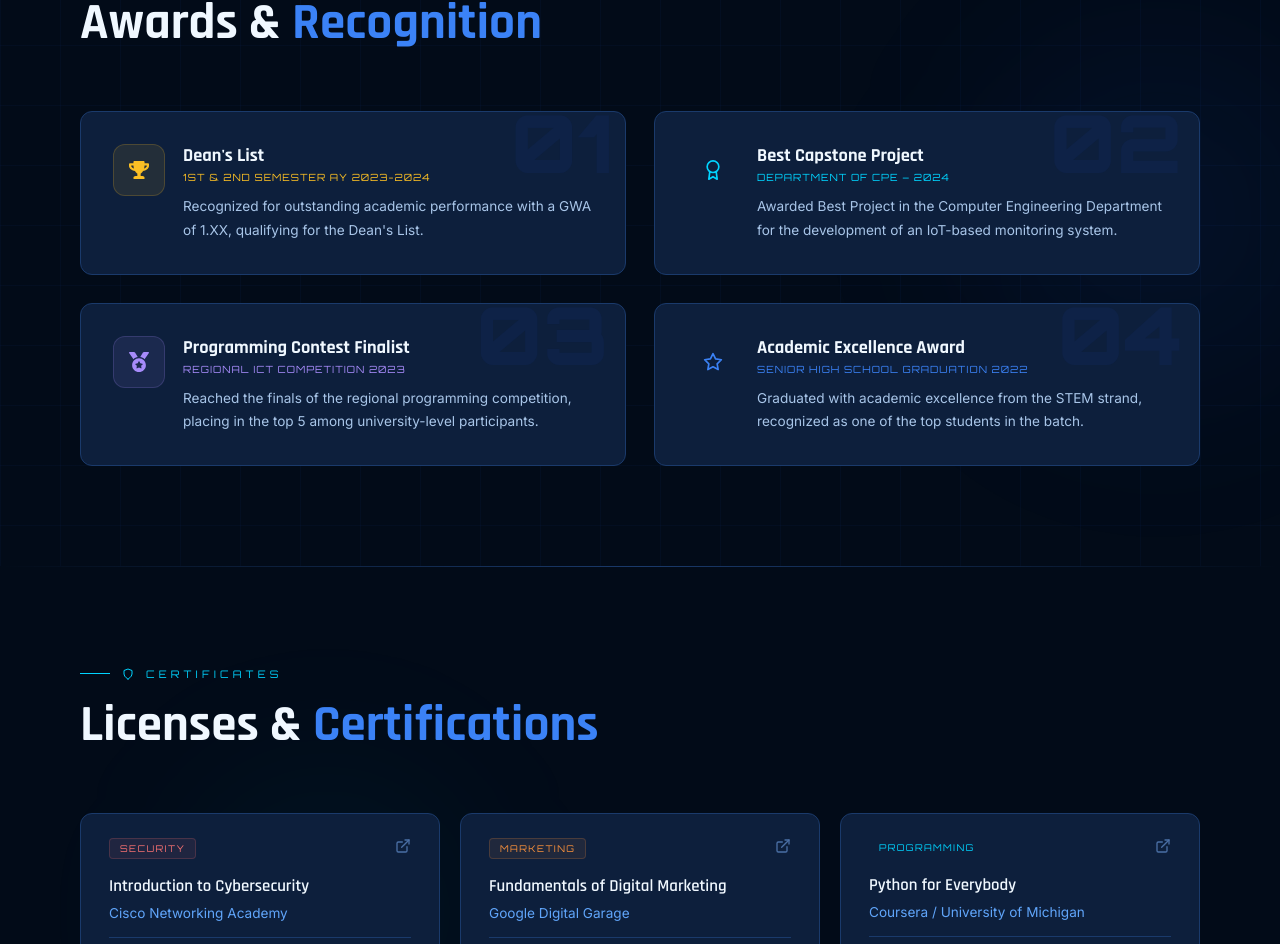
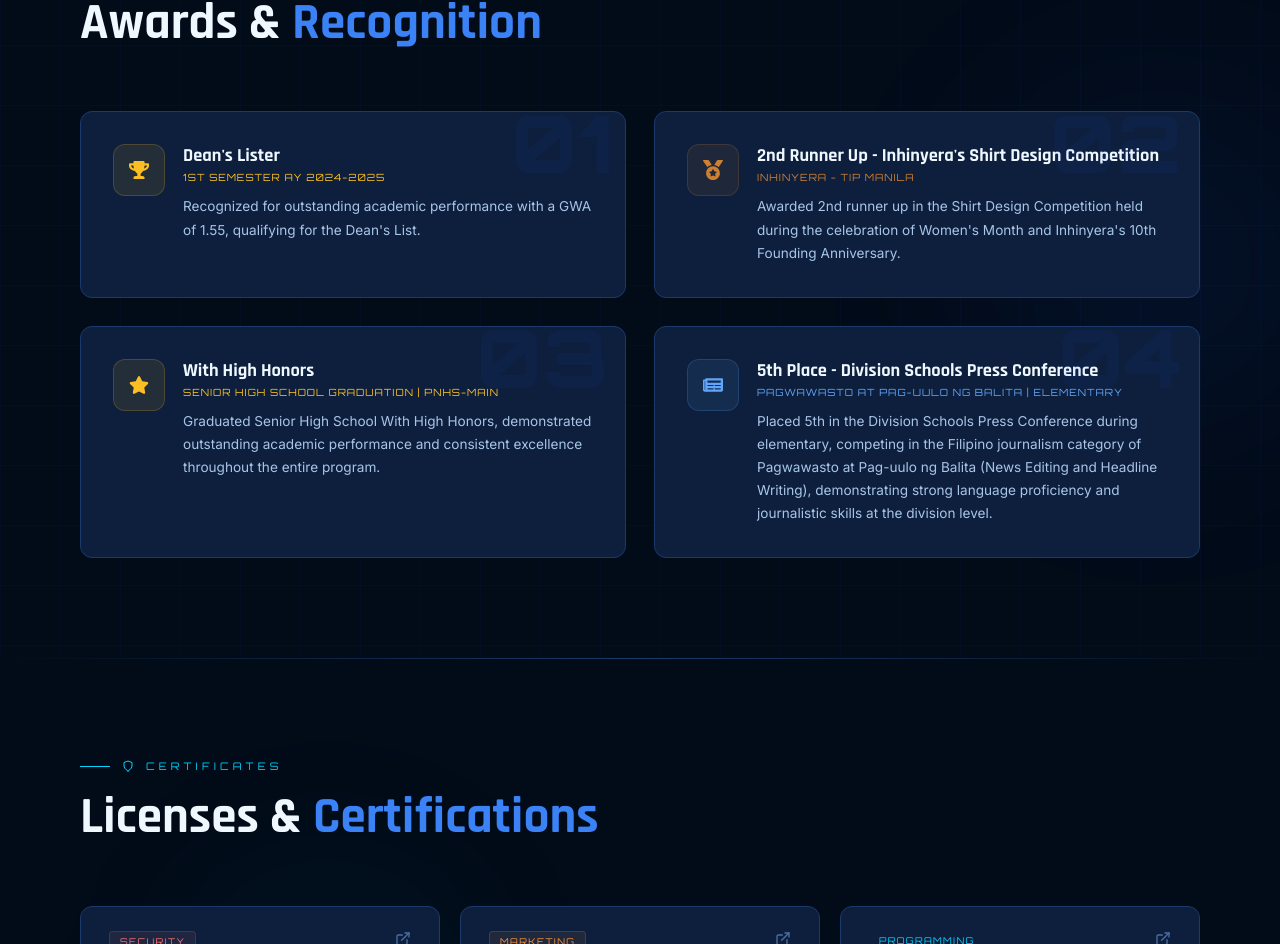
Before and after one commit to seanio777/verano-portfolio, a React (Vite) app: page / in a window 1280 px wide. Shown: the part 3631-4575 px from the top of the page. Built offline with nearby package versions, Linux system fonts and the light colour scheme.

Commit message:
updated the achievements section

```diff
--- a/src/components/Achievements.jsx
+++ b/src/components/Achievements.jsx
@@ -1,35 +1,35 @@
-import { FiAward, FiStar } from 'react-icons/fi'
-import { FaTrophy, FaMedal } from 'react-icons/fa'
+import { FiAward } from 'react-icons/fi'
+import { FaTrophy, FaMedal, FaStar, FaNewspaper } from 'react-icons/fa'
 
 // ← REPLACE with your actual achievements
 const achievements = [
   {
-    title: "Dean's List",
-    subtitle: '1st & 2nd Semester AY 2023-2024',
-    description: 'Recognized for outstanding academic performance with a GWA of 1.XX, qualifying for the Dean\'s List.',
+    title: "Dean's Lister",
+    subtitle: '1st Semester AY 2024-2025',
+    description: 'Recognized for outstanding academic performance with a GWA of 1.55, qualifying for the Dean\'s List.',
     icon: <FaTrophy size={20} />,
     color: '#fbbf24',
   },
   {
-    title: 'Best Capstone Project',
-    subtitle: 'Department of CpE – 2024',
-    description: 'Awarded Best Project in the Computer Engineering Department for the development of an IoT-based monitoring system.',
-    icon: <FiAward size={20} />,
-    color: 'var(--cyan-accent)',
+    title: '2nd Runner Up - Inhinyera\'s Shirt Design Competition',
+    subtitle: 'Inhinyera - TIP Manila',
+    description: 'Awarded 2nd runner up in the Shirt Design Competition held during the celebration of Women\'s Month and Inhinyera\'s 10th Founding Anniversary.',
+    icon: <FaMedal size={20} />,
+    color: '#cd7f32',
   },
   {
-    title: 'Programming Contest Finalist',
-    subtitle: 'Regional ICT Competition 2023',
-    description: 'Reached the finals of the regional programming competition, placing in the top 5 among university-level participants.',
-    icon: <FaMedal size={20} />,
-    color: '#a78bfa',
+    title: 'With High Honors',
+    subtitle: 'Senior High School Graduation | PNHS-Main',
+    description: 'Graduated Senior High School With High Honors, demonstrated outstanding academic performance and consistent excellence throughout the entire program.',
+    icon: <FaStar size={20} />,
+    color: '#fbbf24',
   },
   {
-    title: 'Academic Excellence Award',
-    subtitle: 'Senior High School Graduation 2022',
-    description: 'Graduated with academic excellence from the STEM strand, recognized as one of the top students in the batch.',
-    icon: <FiStar size={20} />,
-    color: 'var(--blue-bright)',
+    title: '5th Place - Division Schools Press Conference',
+    subtitle: 'Pagwawasto at Pag-uulo ng Balita | Elementary',
+    description: 'Placed 5th in the Division Schools Press Conference during elementary, competing in the Filipino journalism category of Pagwawasto at Pag-uulo ng Balita (News Editing and Headline Writing), demonstrating strong language proficiency and journalistic skills at the division level.',
+    icon: <FaNewspaper size={20} />,
+    color: '#60a5fa',
   },
 ]
 
```
